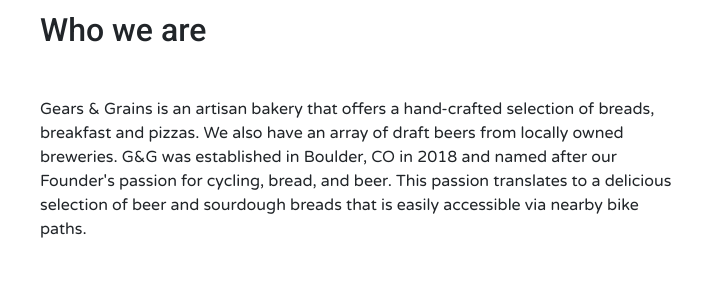
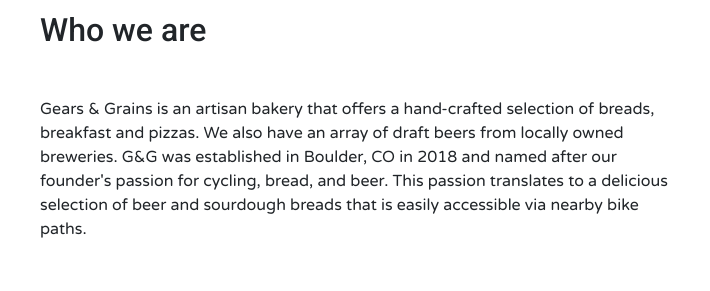
Before and after one commit to Alecazam95/Gears-and-Grains, a website: page aboutus.html in a window 1280 px wide. Shown: the part 348-639 px from the top of the page, 520-1230 px from the left. Drawn offline with nearby package versions, Linux system fonts and the light colour scheme.

Commit message:
Minor Adjustments

```diff
--- a/aboutus.html
+++ b/aboutus.html
@@ -282,7 +282,7 @@
             <div class="col-sm-7 col-sm-text-right">
               <h2>Who we are</h2>
               <p class="mt-5">
-                Gears & Grains is an artisan bakery that offers a hand-crafted selection of breads, breakfast and pizzas. We also have an array of draft beers from locally owned breweries. G&G was established in Boulder, CO in 2018 and named after our Founder's passion for cycling, bread, and beer. This passion translates to a delicious selection of beer and sourdough breads that is easily accessible via nearby bike paths.
+                Gears & Grains is an artisan bakery that offers a hand-crafted selection of breads, breakfast and pizzas. We also have an array of draft beers from locally owned breweries. G&G was established in Boulder, CO in 2018 and named after our founder's passion for cycling, bread, and beer. This passion translates to a delicious selection of beer and sourdough breads that is easily accessible via nearby bike paths.
               </p>
             </div>
             <div class="col">
```
